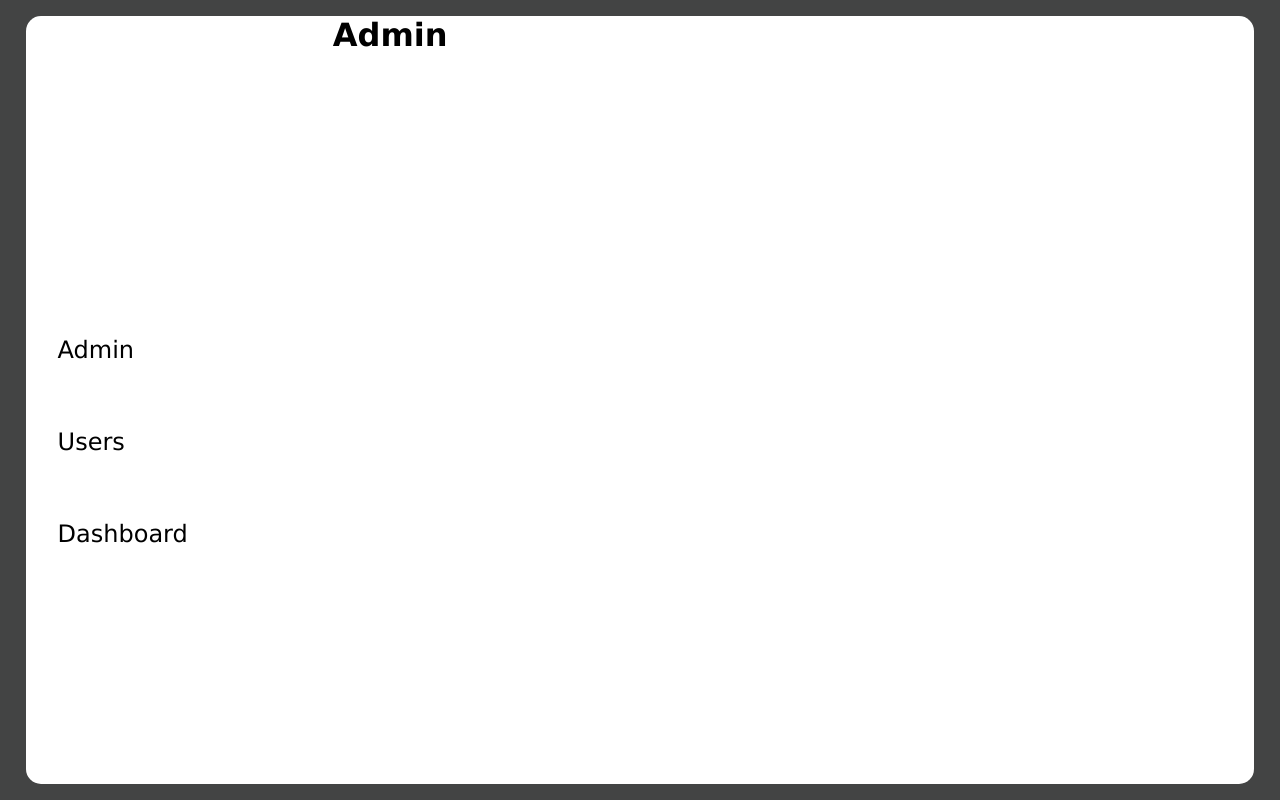
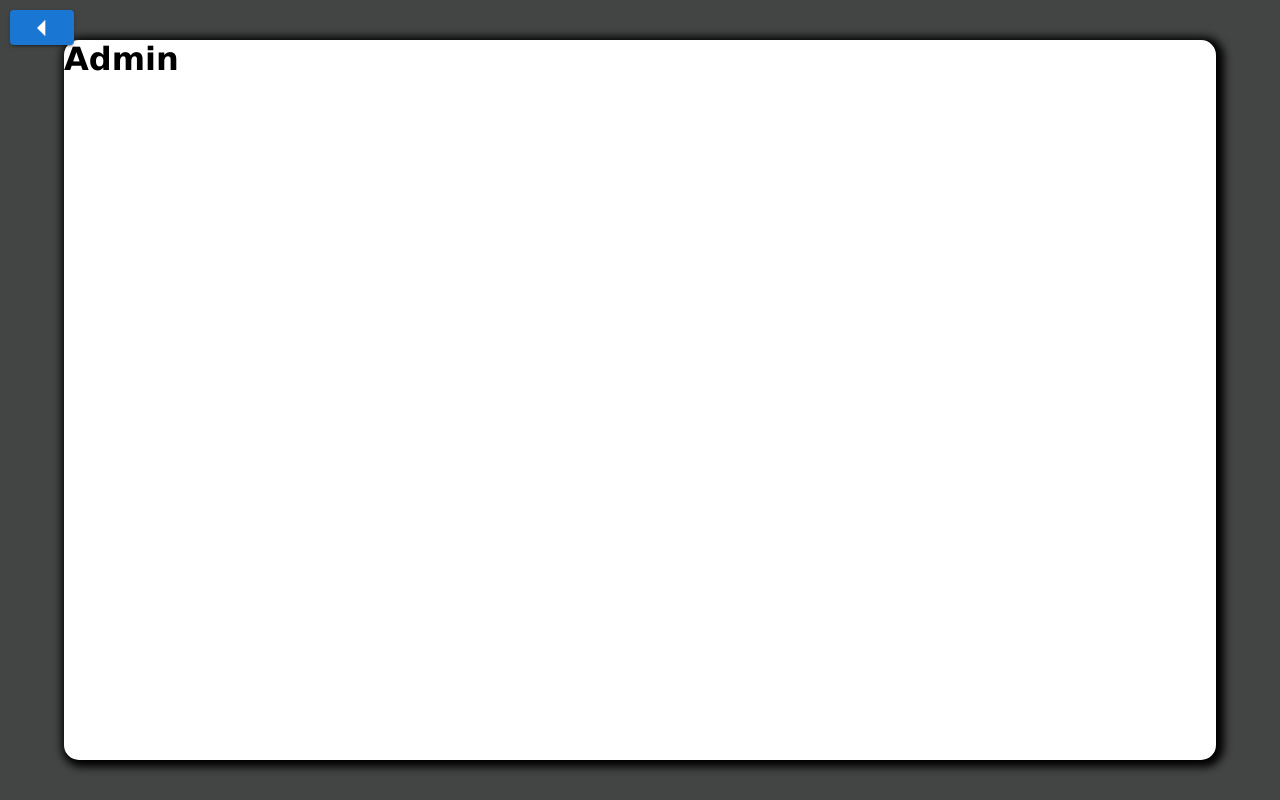
Before and after one commit to Kaloteeh/QuizMania, a React (Vite) app in the folder ShapeMe/: page /panel in a window 1280 px wide. Built offline with nearby package versions, Linux system fonts and the light colour scheme.

Commit message:
+NavigationData (test)

```diff
--- a/ShapeMe/package.json
+++ b/ShapeMe/package.json
@@ -12,7 +12,8 @@
   "dependencies": {
     "@emotion/react": "^11.11.1",
     "@emotion/styled": "^11.11.0",
-    "@mui/material": "^5.14.0",
+    "@mui/icons-material": "^5.14.1",
+    "@mui/material": "^5.14.1",
     "@react-oauth/google": "^0.11.0",
     "react": "^18.2.0",
     "react-dom": "^18.2.0",
--- a/ShapeMe/src/App.jsx
+++ b/ShapeMe/src/App.jsx
@@ -4,7 +4,7 @@ import About from './Pages/About'
 import Another from './Pages/Another'
 import Header from './header/Header'
 import Login from './Pages/Login'
-import Panel from './panel/Panel'
+import Panel  from './panel/Panel'
 import Navigation from './panel/elements/Navigation'
 import Admin from './panel/elements/Admin'
 import Users from './panel/elements/Users'
--- a/ShapeMe/src/panel/Panel.jsx
+++ b/ShapeMe/src/panel/Panel.jsx
@@ -4,6 +4,9 @@ import Users from './elements/Users'
 import Dashboard from './elements/Dashboard'
 import Navigation from './elements/Navigation'
 import { useState } from 'react'
+import { Link } from 'react-router-dom'
+import Button from '@mui/material/Button';
+import ArrowLeftIcon from '@mui/icons-material/ArrowLeft';
 
 export default function Panel ()  {
 
@@ -13,11 +16,21 @@ export default function Panel ()  {
         <>
 
         <div className='container'>
+            <Link to='/'>
+                <Button
+                    variant='contained'
+                    style={{width:40,height:35, position:'absolute',top:10,left:10}}>
+                    <ArrowLeftIcon style={{height:40,width:40}}/>
+
+
+                </Button>
+            </Link>
 
             <div className='content'>
+
+
                 {/* Emrin "navi" se po lidhet me css tjere nese ja lojm nav edhe po ndryshon navigacionin te headeri */}
                     <Navigation className='navi'  selectedPage={selectedPage} setSelectedPage={setSelectedPage} />
-
                     {selectedPage === 'admin' && <Admin />}
                     {selectedPage === 'users' && <Users/>}
                     {selectedPage === 'dashboard' && <Dashboard/>}
--- a/ShapeMe/src/panel/elements/Navigation.css
+++ b/ShapeMe/src/panel/elements/Navigation.css
@@ -1,12 +1,12 @@
 .navlist{
     list-style: none;
-    padding: 20rem 0 0 2rem;
+    padding-left: 2rem;
     font-size: 1.5rem;
 
 }
 
+
 .navlist a {
-    /* padding-bottom: 5rem; */
     text-decoration: none;
     color: black;
 }
@@ -14,3 +14,7 @@
 .navlist li:not(:first-child){
     padding-top: 4rem;
 }
+
+.navlist li:first-child{
+    padding-top: 20rem;
+}
--- a/ShapeMe/src/panel/elements/Navigation.jsx
+++ b/ShapeMe/src/panel/elements/Navigation.jsx
@@ -1,32 +1,47 @@
 import './Navigation.css'
 import { Link } from 'react-router-dom'
+import AdminPanelSettingsIcon from '@mui/icons-material/AdminPanelSettings';
 
 export default function Navigation ({ selectedPage, setSelectedPage }) {
 
 
     return(
         <>
-        <ul className='navlist'>
+
+        {/* <ul className='navlist'>
+
+
 
         <li
           className={selectedPage === 'admin' ? 'active' : ''}
           onClick={() => setSelectedPage('admin')}
         >
-          <Link to='/panel/admin'>Admin</Link>
+          <Link
+              to='/panel/admin'>
+              Admin
+          </Link>
+
         </li>
         <li
           className={selectedPage === 'users' ? 'active' : ''}
           onClick={() => setSelectedPage('users')}
         >
-          <Link to='/panel/users'>Users</Link>
+          <Link
+              to='/panel/users'>
+              Users
+          </Link>
         </li>
         <li
           className={selectedPage === 'dashboard' ? 'active' : ''}
           onClick={() => setSelectedPage('dashboard')}
         >
-          <Link to='/panel/dashboard'>Dashboard</Link>
+          <Link
+              to='/panel/dashboard'>
+              Dashboard
+          </Link>
         </li>
-        </ul>
+
+        </ul> */}
         </>
     )
 }
--- a/ShapeMe/src/panel/panel.css
+++ b/ShapeMe/src/panel/panel.css
@@ -9,19 +9,21 @@
 .container {
     background-color: rgb(67, 68, 68);
     height: 100vh;
-    display: grid;
-    place-items: center;
+    display: flex;
+    justify-content: center;
+    align-items: center;
 }
 
 
 .content{
     background-color: #ffffff;
-    height: 96vh;
-    width: 96vw;
+    height: 90vh;
+    width: 90vw;
     border-radius: 15px;
     display: grid;
     grid-template-columns: 1fr 1fr 1fr 1fr;
     grid-template-rows: 1fr;
+    box-shadow: 3px 2px 9px 5px black;
 }
 
 .navi{
```
Also changed, not shown: ShapeMe/src/panel/elements/NavigationData.jsx (added, +27 -0 lines), 1 other file (tests, documents, lock files or other folders).
